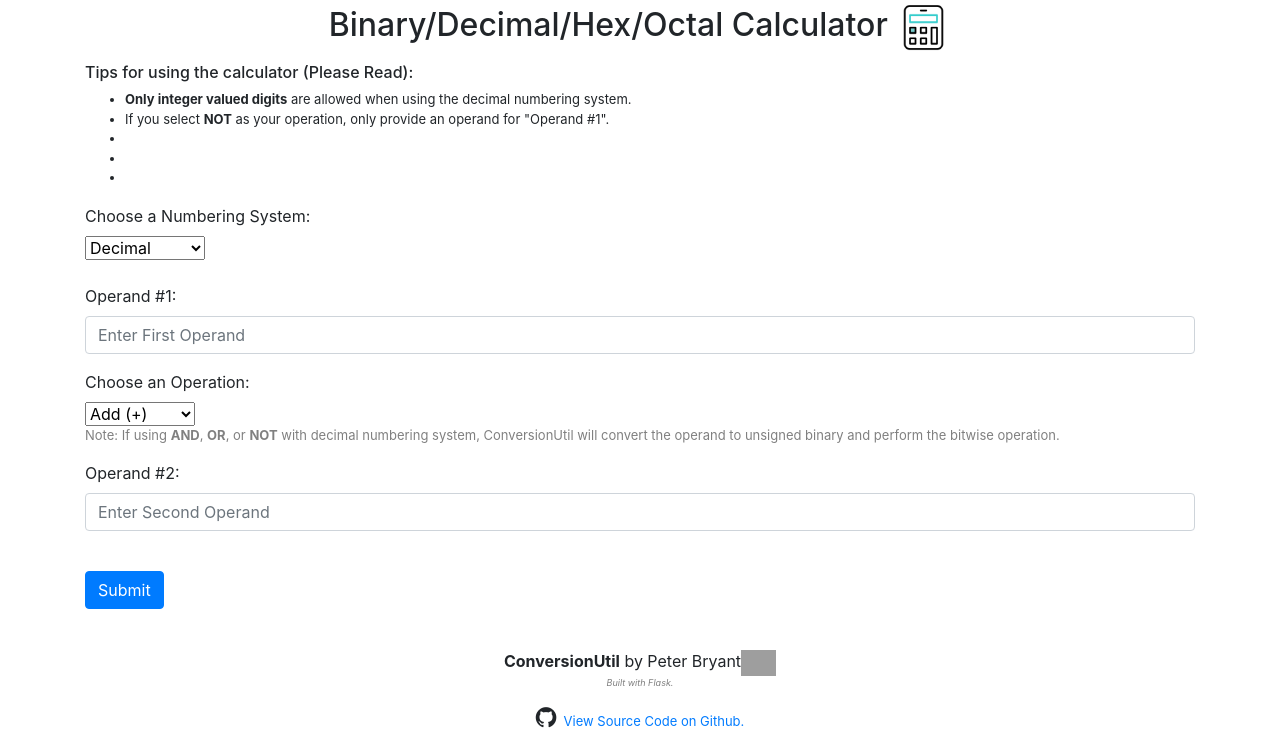
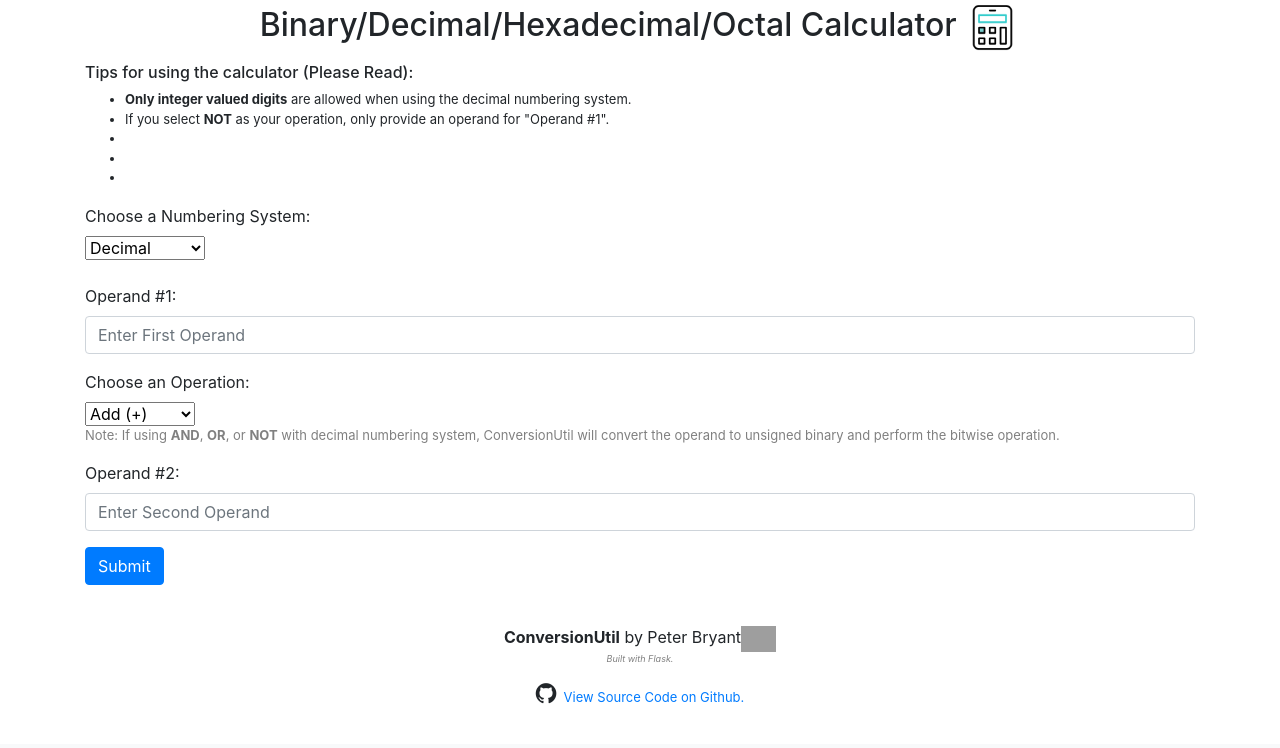
Before and after one commit to peter-w-bryant/ConversionUtil, a Flask app: page /calculator in a window 1280 px wide. Shown: the part 56-804 px from the top of the page. After the commit the page ends 760 px from the top, so only its background shows below. Run offline with Flask 2, Linux system fonts and the light colour scheme; some libraries are stand-ins or nearby versions; grey boxes are pictures that could not be loaded.

Commit message:
Small spacing changes

```diff
--- a/templates/calculator.html
+++ b/templates/calculator.html
@@ -7,7 +7,7 @@
 <div class="container">
     <div class="row">
         <div class="col-md-12">
-            <h2 class="text-center">Binary/Decimal/Hex/Octal Calculator <img src="/static/images/calculator.gif"
+            <h2 class="text-center">Binary/Decimal/Hexadecimal/Octal Calculator <img src="/static/images/calculator.gif"
                     alt="calculator" width="55px" height="auto"></h2>
         </div>
     </div>
@@ -58,15 +58,14 @@
                         <option value="not">NOT (~)</option>
                     </select>
                     <p style="font-size:small; color:grey">Note: If using <b>AND</b>, <b>OR</b>, or <b>NOT</b> with
-                        decimal numbering system, ConversionUtil will convert the operand to unsigned binary and perform the bitwise
-                        operation.</p>
+                        decimal numbering system, ConversionUtil will convert the operand to unsigned binary and perform
+                        the bitwise operation.</p>
                 </div>
                 <!-- Operand #2 -->
                 <div class="form-group">
                     <label for="op2">Operand #2:</label>
                     <input type="text" class="form-control" id="op2" name="op2" placeholder="Enter Second Operand">
-                </div><br>
-
+                </div>
                 <button type="submit" class="btn btn-primary">Submit</button>
             </form>
         </div>
@@ -107,7 +106,9 @@
                 </thead>
                 <tbody>
                     <tr>
-                        <td>Steps: {{options}}->Unsigned Binary->Apply Bitwise NOT<br><br>{{options}} to Binary Conversion: {{op1_int}} is {{op1}} in unsigned binary <br> Apply Bitwise NOT: {{operation}} {{op1}} = {{ result }}</td>
+                        <td>Steps: {{options}}->Unsigned Binary->Apply Bitwise NOT<br><br>{{options}} to Binary
+                            Conversion: {{op1_int}} is {{op1}} in unsigned binary <br> Apply Bitwise NOT: {{operation}}
+                            {{op1}} = {{ result }}</td>
                     </tr>
                 </tbody>
             </table>
--- a/templates/convert.html
+++ b/templates/convert.html
@@ -7,7 +7,7 @@
 <div class="container">
     <div class="row">
         <div class="col-md-12">
-            <h2 class="text-center">Binary/Decimal/Hex/Octal Converter <img src="/static/images/calculator.gif"
+            <h2 class="text-center">Binary/Decimal/Hexadecimal/Octal Converter <img src="/static/images/calculator.gif"
                     alt="calculator" width="55px" height="auto"></h2>
         </div>
     </div>
```
